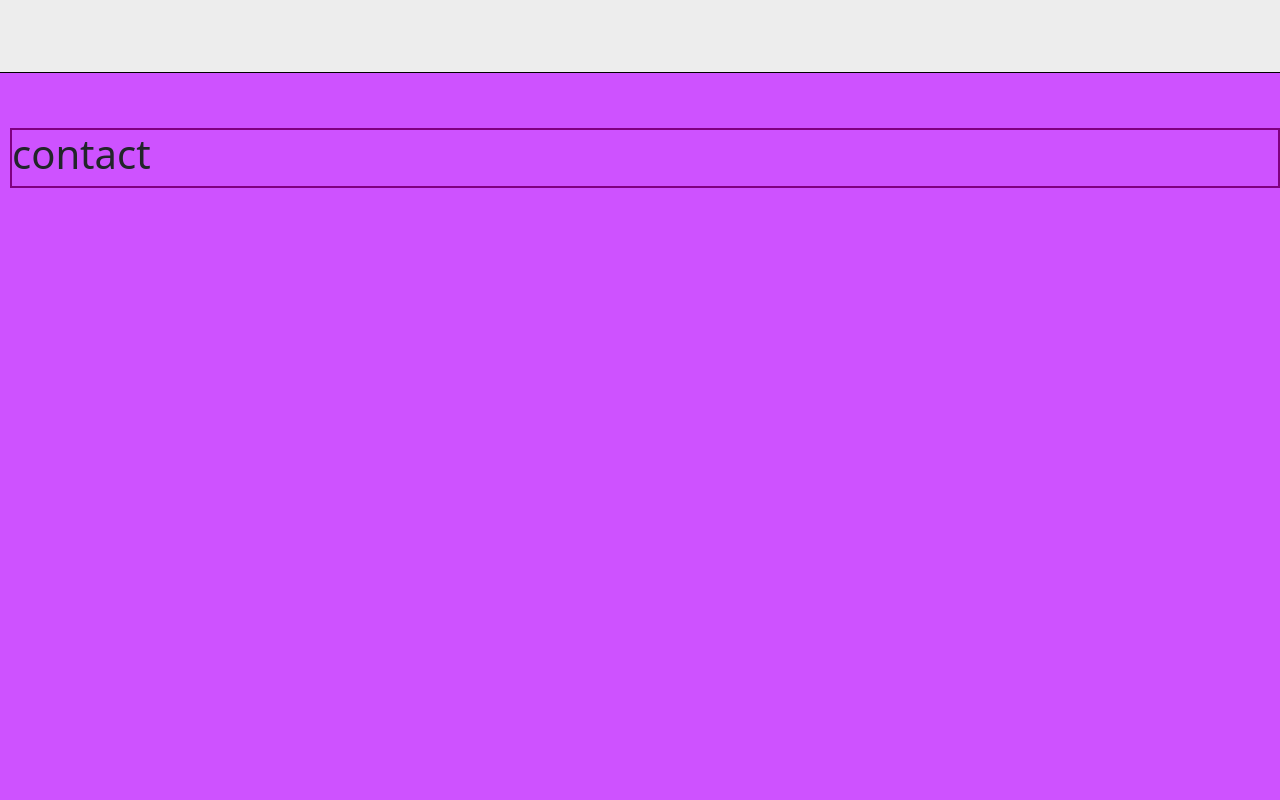
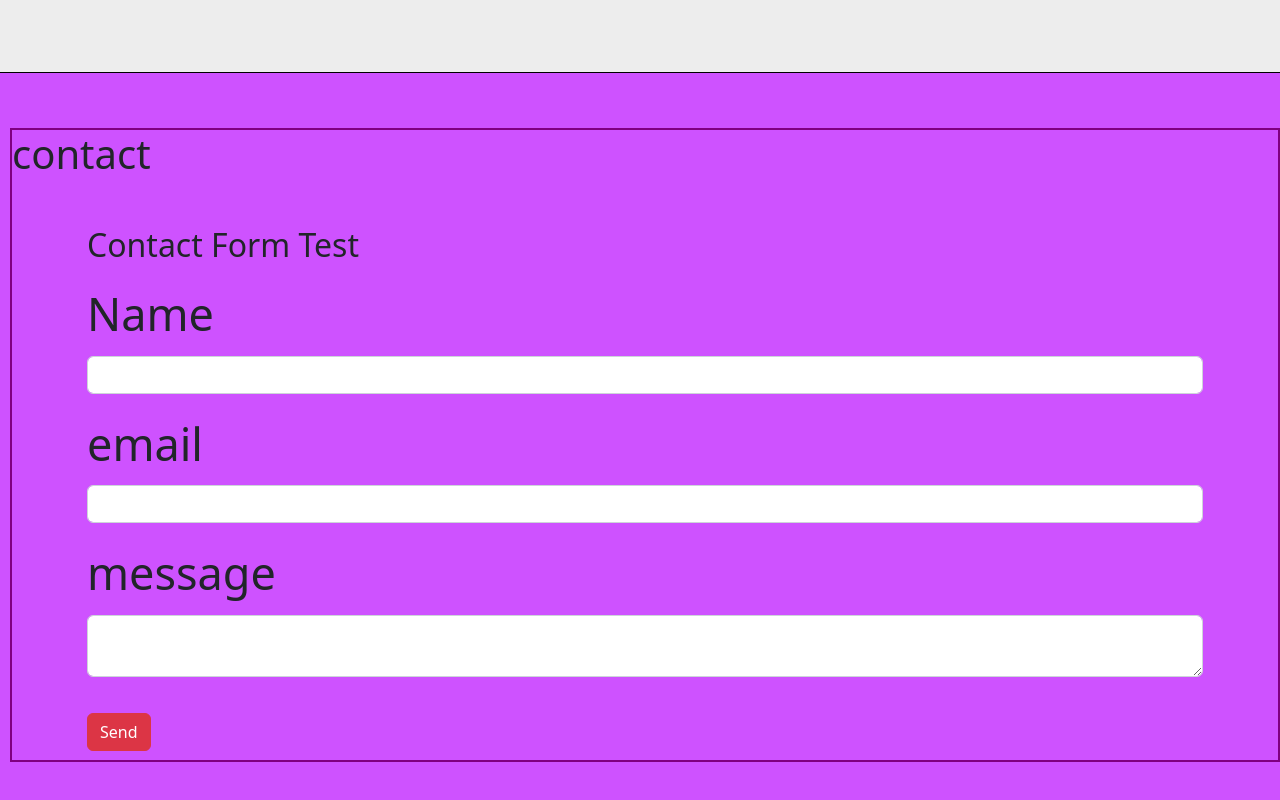
Before and after one commit to Ace-86/portfolio, a React (Create React App) app: page / in a window 1280 px wide. Shown: the part 2928-3728 px from the top of the page. Built offline with nearby package versions, Linux system fonts and the light colour scheme.

Commit message:
contact form added

```diff
--- a/src/components/Contact.js
+++ b/src/components/Contact.js
@@ -1,11 +1,12 @@
 import React from 'react';
 import './styles/Contact.css';
+import ContactForm from './Form';
 
 function Contact() {
   return (
     <div className='contact'>
       <h1> contact</h1>
-
+      <ContactForm />
     </div>
   );
 }
--- a/src/components/Form.js
+++ b/src/components/Form.js
@@ -6,12 +6,46 @@ function ContactForm() {
     const onSubmit = (e) => {
         e.preventDefault()
         setForm('Submitting...')
-        const {name, email, message}
+        const {name, email, message} = e.target.elements
+        let contact_form = {
+          name: name.value,
+          email: email.value,
+          message: message.value
+        }
+        console.log(contact_form)
     }
 
 
   return (
-    <div>
+    <div className='container mt-5'>
+      <h2 className='mb-3'> Contact Form Test</h2>
+      <form onSubmit={onSubmit}>
+        <div className='mb-3'>
+          <label className='form-label' htmlFor='name'>
+            Name
+          </label>
+          <input className='form-control' type='text' id='name' required />
+        </div>
+
+        <div className='mb-3'>
+          <label className='form-label' htmlFor='email'>
+            email
+          </label>
+          <input className='form-control' type='email' id='email' required />
+        </div>
+
+        <div className='mb-3'>
+          <label className='form-label' htmlFor='message'>
+            message
+          </label>
+          <textarea className='form-control' type='message' id='message' required />
+        </div>
+
+        <button className="btn btn-danger"  type='submit' >
+          {form}
+        </button>
+
+      </form>
 
     </div>
   );
```
